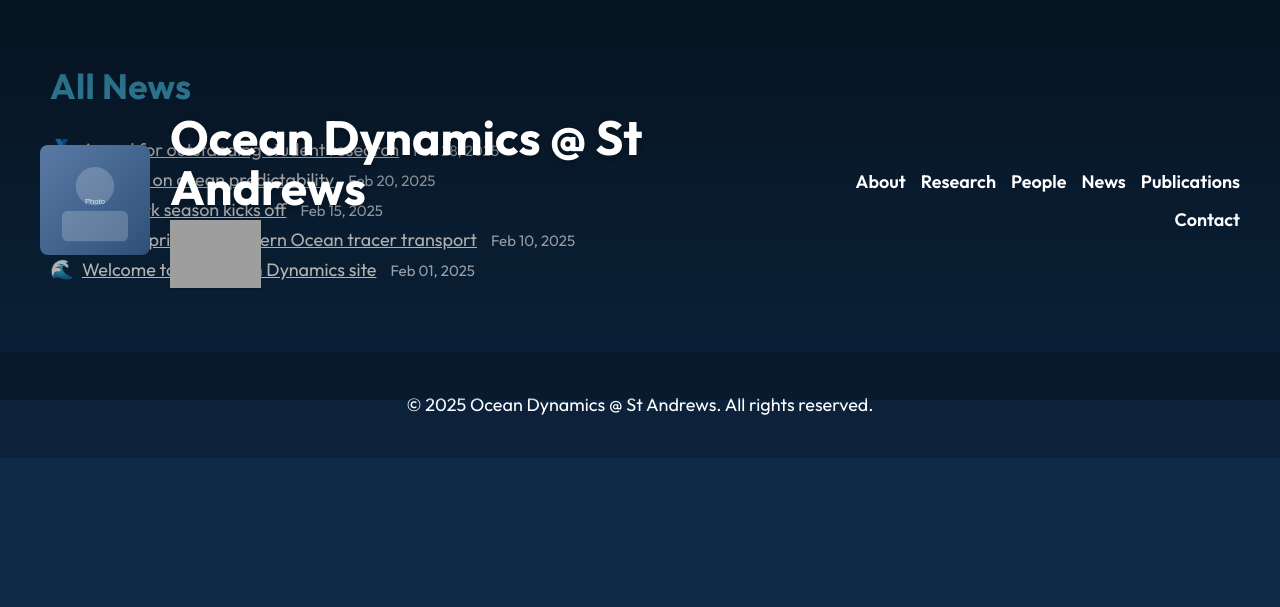
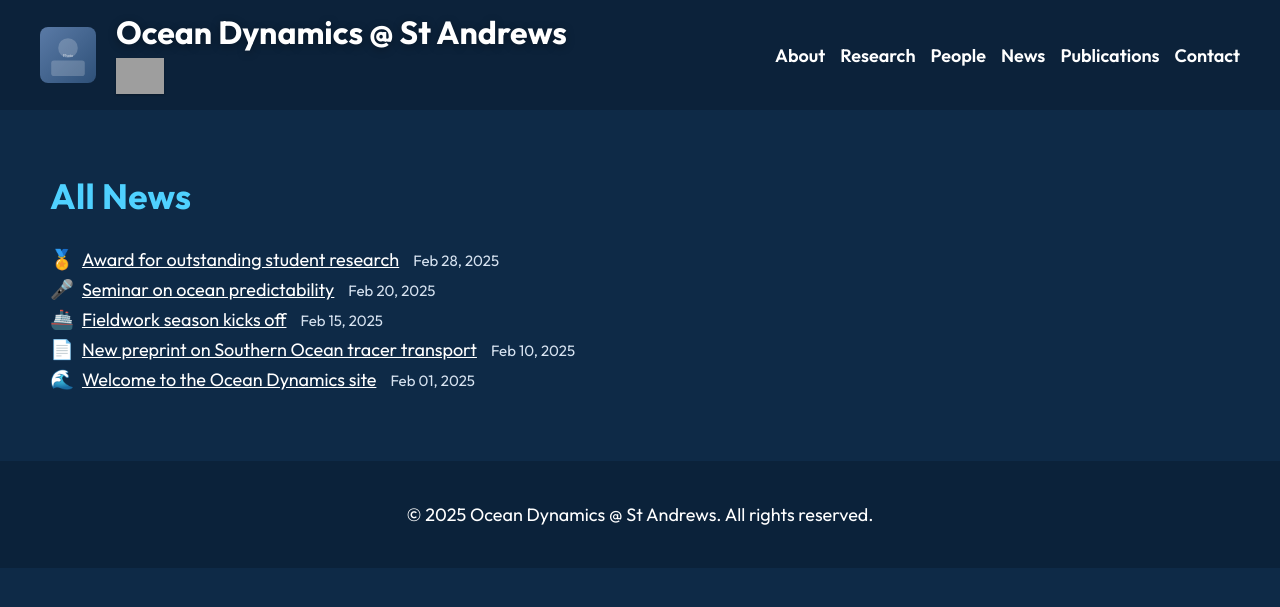
Before and after one commit to ODyn-StAndrews/ODyn-StAndrews.github.io, a Jekyll site: the page built from news/index.html, in a window 1280 px wide. Shown: the top 607 px of the page. Built offline with Jekyll 4.4.1, drawn with Linux system fonts in a browser that asks for light colours; grey boxes are pictures that could not be loaded.

Commit message:
Theme: set global link color (cyan) and apply to DOI links; About: remove intro paragraph; Header: use static compact header on non-home pages with smooth title scroll on home

```diff
--- a/assets/css/styles.css
+++ b/assets/css/styles.css
@@ -6,6 +6,8 @@
   --accent-2: #ff7a59; /* coral */
   --text: #ffffff;
   --muted: #d6e2f0;
+  --link: #71d7ff;   /* light cyan */
+  --link-hover: #a6e8ff; /* brighter cyan */
 }
 
 html, body {
@@ -21,6 +23,10 @@
   color: var(--text);
   font-size: 18px;
 }
+
+/* Global link color for dark backgrounds */
+a { color: var(--link); text-decoration: underline; }
+a:hover { color: var(--link-hover); }
 header {
   position: fixed;
   top: 0;
@@ -54,6 +60,8 @@
 /* When compact, remove transparency and rely on solid background */
 header.compact { background: #0c223a; }
 header.compact::after { background: none; }
+/* Make header static and compact for non-home pages */
+header.static { position: static; height: 110px !important; }
 header h1 { margin: 0; font-size: var(--title-size, 3rem); line-height: 1.05; color: var(--accent-1); text-shadow: 0 2px 8px rgba(0,0,0,0.35); }
 header h1 a { color: white; text-decoration: none; }
 nav { margin-left: auto; max-width: 50%; }
@@ -152,8 +160,8 @@
 .pub-item { margin: 0 0 12px 0; }
 .pub-title a { color: #fff; text-decoration: underline; }
 .pub-meta { display: block; color: #d6e2f0; font-size: 0.95em; }
-.pub-meta a { color: #ff9a82; text-decoration: underline; }
-.pub-meta a:hover { color: #ffb39f; }
+.pub-meta a { color: var(--link); text-decoration: underline; }
+.pub-meta a:hover { color: var(--link-hover); }
 /* Keep publications text sizing stable even as body size increases */
 #publications { font-size: 17px; }
 
--- a/assets/js/main.js
+++ b/assets/js/main.js
@@ -33,15 +33,27 @@
     ticking = false;
   }
 
+  const path = window.location.pathname || '/';
+  const isHome = (path === '/' || path.endsWith('/index.html'));
+
+  if (isHome) {
     window.addEventListener('scroll', function() {
       if (!ticking) {
         window.requestAnimationFrame(onScroll);
         ticking = true;
       }
     }, { passive: true });
-
     // Initialize on load
     onScroll();
+  } else {
+    // Static, compact header for non-home pages
+    header.classList.add('static', 'compact');
+    header.style.setProperty('--header-height', `${MIN_H}px`);
+    header.style.setProperty('--logo-size', `${MIN_LOGO}px`);
+    header.style.setProperty('--uni-logo-height', `${MIN_UNI}px`);
+    header.style.setProperty('--title-size', `${MIN_TITLE_REM}rem`);
+    header.style.setProperty('--video-opacity', `${MIN_OPACITY}`);
+  }
 
   // Simple lightbox for research galleries
   const lb = document.createElement('div');
@@ -65,8 +77,8 @@
   const titleLink = document.querySelector('header h1 a');
   if (titleLink) {
     titleLink.addEventListener('click', function(ev) {
-      const path = window.location.pathname || '/';
-      if (path === '/' || path.endsWith('/index.html')) {
+      const p = window.location.pathname || '/';
+      if (p === '/' || p.endsWith('/index.html')) {
         ev.preventDefault();
         window.scrollTo({ top: 0, behavior: 'smooth' });
       }
--- a/index.html
+++ b/index.html
@@ -7,7 +7,6 @@
   <h2>About Us</h2>
   <div class="about-content">
     <div class="about-text">
-      <p>{{ site.description }}</p>
       <p>The Ocean Dynamics group at the <a href="https://www.st-andrews.ac.uk/" target="_blank" rel="noopener">University of St Andrews</a> studies the ocean from the beautiful coastal town of St Andrews, in Scotland. We're based in the <a href="https://www.st-andrews.ac.uk/earth-sciences/" target="_blank" rel="noopener">School of Earth and Environmental Sciences</a> and participate as part of <a href="https://www.st-andrews.ac.uk/earth-sciences/research/centres/coast/" target="_blank" rel="noopener">COASt</a> (Climate, Oceans, and Atmosphere @ St Andrews). You can find lots of technical info about our group on <a href="https://odyn-standrews.github.io/wiki/" target="_blank" rel="noopener">our wiki page</a>, or scroll on to learn more about our research, team members, and recent news!</p>
     </div>
     <img class="about-hero" src="/assets/img/about/standrews-bay.svg" alt="St Andrews Bay">
```
Lines whose indentation alone changed are shown as unchanged.
